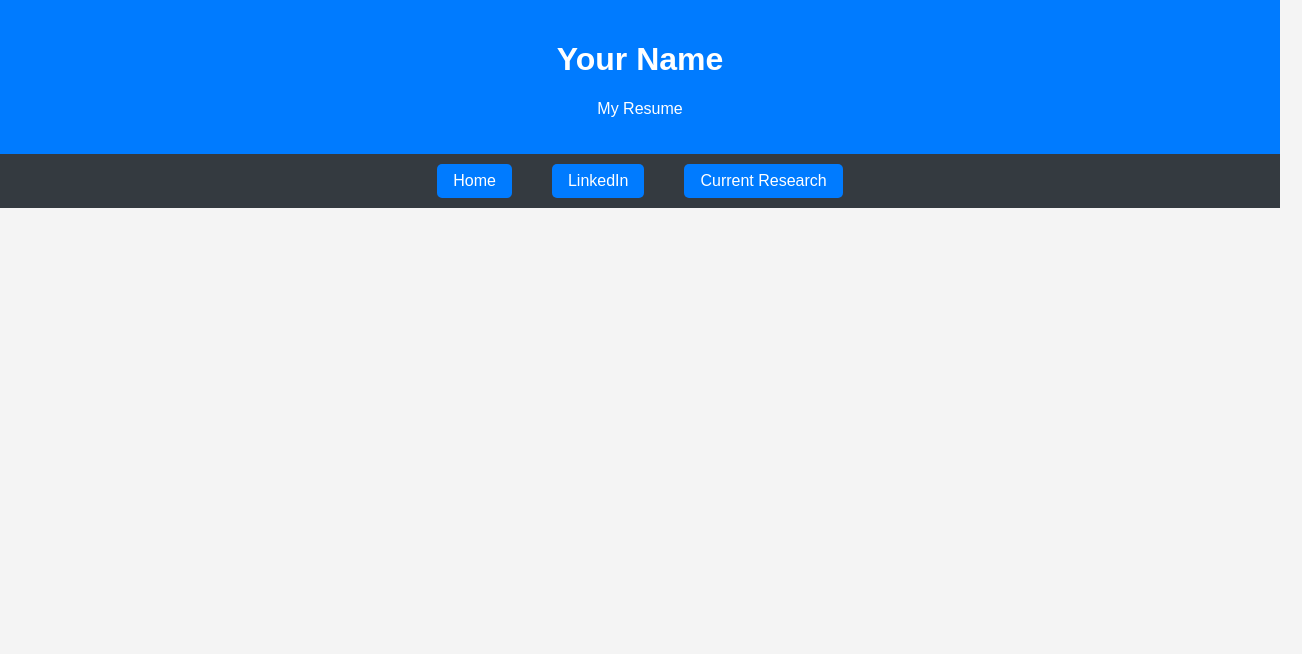
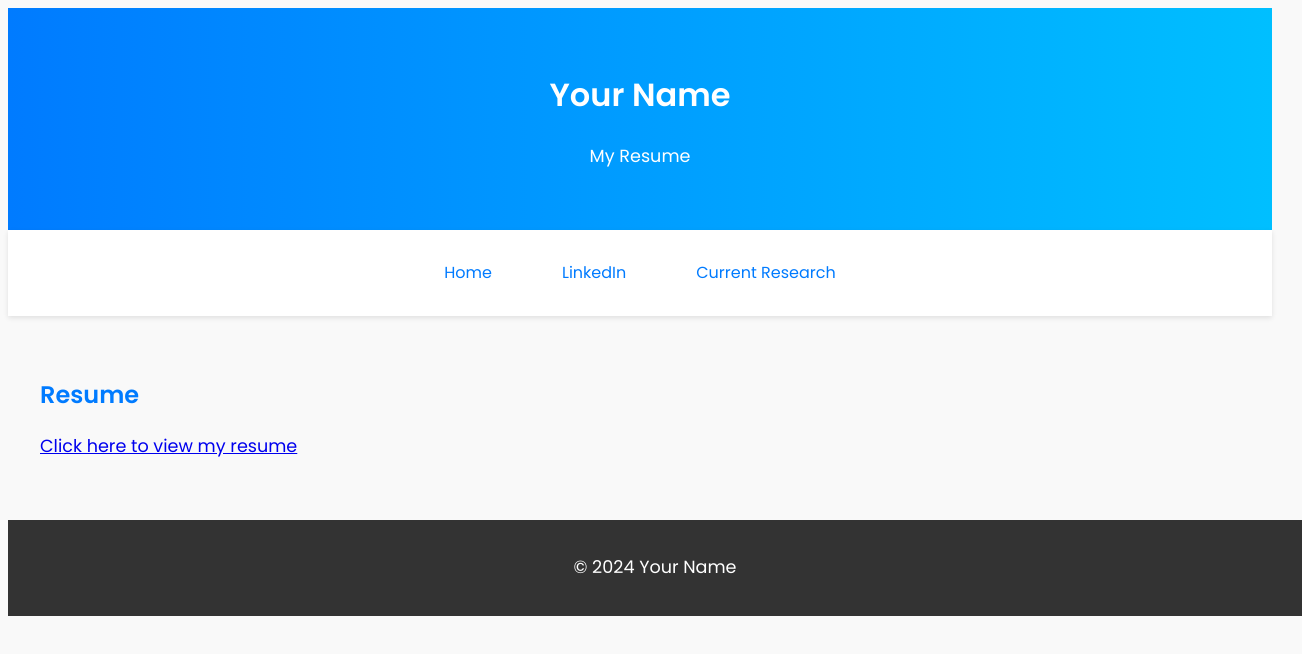
Before and after one commit to bobbymcclosky/bobbymcclosky.github.io, a plain HTML site: page resume.html in a window 1280 px wide. Shown: the whole page, 1302 px wide, since content can reach past the window. Drawn offline with Linux system fonts and the light colour scheme.

Commit message:
Update resume.html

```diff
--- a/resume.html
+++ b/resume.html
@@ -4,47 +4,60 @@
     <meta charset="UTF-8">
     <meta name="viewport" content="width=device-width, initial-scale=1.0">
     <title>Your Name - Resume</title>
+    <link href="https://fonts.googleapis.com/css2?family=Poppins:wght@300;400;600&display=swap" rel="stylesheet">
     <style>
         body {
-            font-family: Arial, sans-serif;
-            margin: 0;
-            padding: 0;
-            background-color: #f4f4f4;
+            font-family: 'Poppins', sans-serif;
+            background-color: #f9f9f9;
+            color: #333;
+            line-height: 1.6;
         }
         header {
-            background-color: #007bff;
+            background: linear-gradient(90deg, #007bff, #00bfff);
             color: white;
-            padding: 20px;
+            padding: 40px 0;
             text-align: center;
         }
         nav {
-            background-color: #343a40;
-            padding: 10px;
             display: flex;
             justify-content: center;
+            padding: 20px 0;
+            background-color: #fff;
+            box-shadow: 0 2px 5px rgba(0, 0, 0, 0.1);
         }
         nav a {
-            color: white;
+            color: #007bff;
             text-decoration: none;
-            margin: 0 20px;
-            padding: 8px 16px;
-            background-color: #007bff;
+            margin: 0 15px;
+            font-weight: 500;
+            padding: 10px 20px;
             border-radius: 5px;
-            transition: background-color 0.3s;
+            transition: background-color 0.3s ease, color 0.3s ease;
         }
         nav a:hover {
-            background-color: #0056b3;
+            background-color: #007bff;
+            color: white;
         }
         section {
-            padding: 40px;
-            text-align: center;
+            max-width: 1200px;
+            margin: 60px auto;
+            padding: 0 20px;
+        }
+        h2 {
+            font-weight: 600;
+            margin-bottom: 15px;
+            color: #007bff;
+        }
+        p {
+            font-size: 1.1em;
+            margin-bottom: 20px;
         }
         footer {
-            background-color: #343a40;
+            background-color: #333;
             color: white;
             text-align: center;
-            padding: 10px;
-            position: fixed;
+            padding: 15px;
+            position: relative;
             bottom: 0;
             width: 100%;
         }
@@ -60,4 +73,17 @@
 <nav>
     <a href="index.html">Home</a>
     <a href="linkedin.html">LinkedIn</a>
-    <a href="research.html">Current Research</
+    <a href="research.html">Current Research</a>
+</nav>
+
+<section>
+    <h2>Resume</h2>
+    <p><a href="link-to-your-resume.pdf" target="_blank">Click here to view my resume</a></p>
+</section>
+
+<footer>
+    <p>© 2024 Your Name</p>
+</footer>
+
+</body>
+</html>
```
